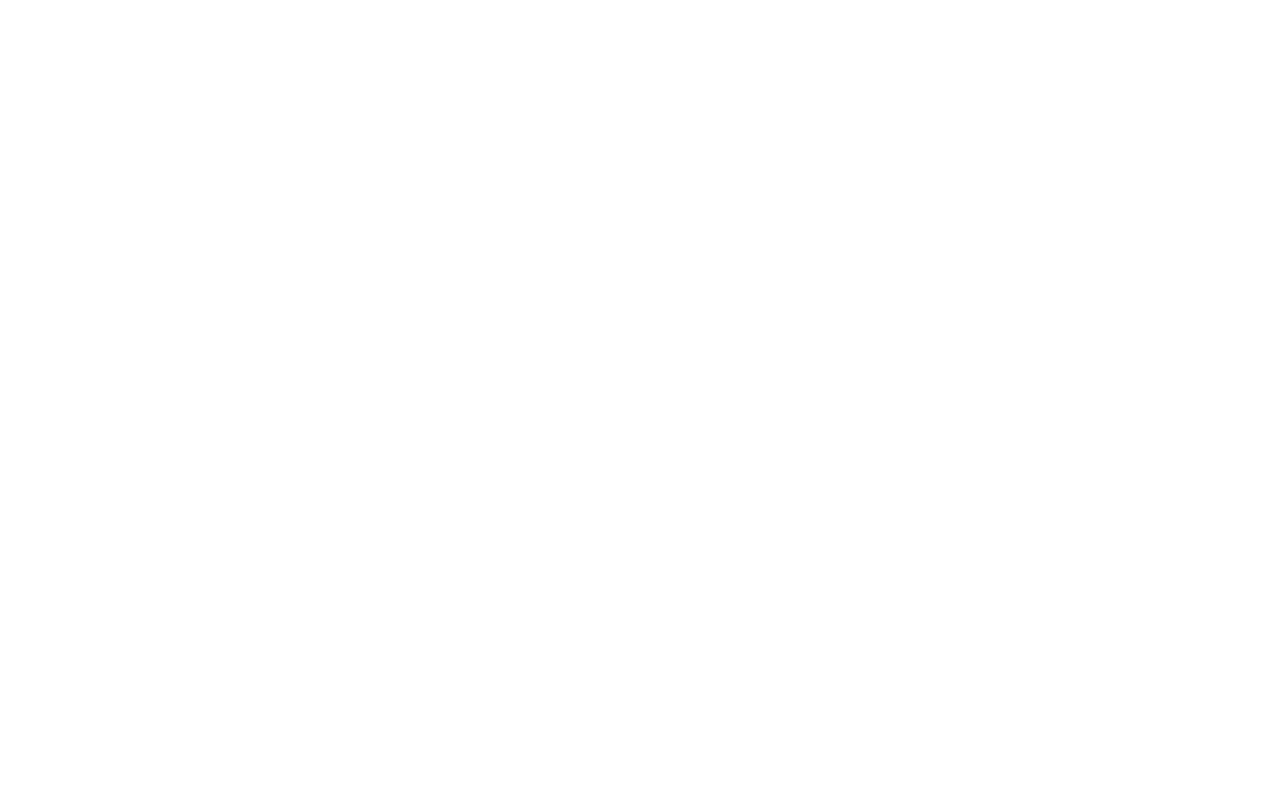
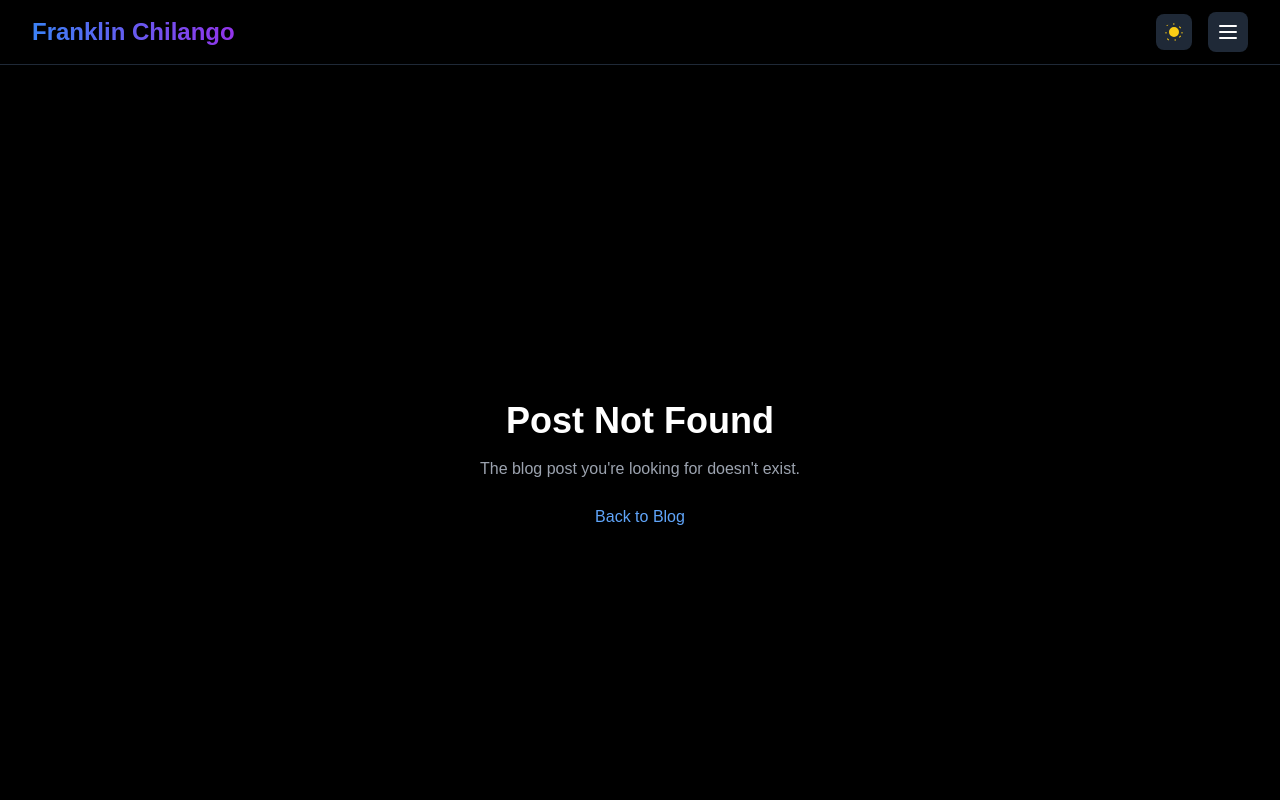
Before and after one commit to chila254/portfolio, a Next.js app: page /blog/1 in a window 1280 px wide. Before the commit this address had no page. Shown: the top 800 px of the page. Built offline with nearby package versions, Linux system fonts and the light colour scheme.

Commit message:
Fix blog post routing - use useParams hook for dynamic routes
Amp-Thread-ID: https://ampcode.com/threads/T-019c869e-278b-7784-b49c-7a961da5aaa5
Co-authored-by: Amp <amp@ampcode.com>

```diff
--- a/src/app/blog/[slug]/page.tsx
+++ b/src/app/blog/[slug]/page.tsx
@@ -3,14 +3,35 @@
 import { useTheme } from "@/context/ThemeContext";
 import { blogPosts } from "@/data/blog";
 import Link from "next/link";
-import { notFound } from "next/navigation";
+import { useParams } from "next/navigation";
 
-export default function BlogPost({ params }: { params: { slug: string } }) {
+export default function BlogPost() {
   const { theme } = useTheme();
-  const post = blogPosts.find((p) => p.slug === params.slug);
+  const params = useParams();
+  const slug = params?.slug as string;
+
+  const post = blogPosts.find((p) => p.slug === slug);
 
   if (!post) {
-    notFound();
+    return (
+      <div className={`min-h-screen flex items-center justify-center ${
+        theme === "dark" ? "bg-black text-white" : "bg-white text-gray-900"
+      }`}>
+        <div className="text-center">
+          <h1 className="text-4xl font-bold mb-4">Post Not Found</h1>
+          <p className={`mb-6 ${theme === "dark" ? "text-gray-400" : "text-gray-600"}`}>
+            The blog post you're looking for doesn't exist.
+          </p>
+          <Link href="/blog" className={`font-medium transition-colors ${
+            theme === "dark"
+              ? "text-blue-400 hover:text-blue-300"
+              : "text-blue-600 hover:text-blue-500"
+          }`}>
+            Back to Blog
+          </Link>
+        </div>
+      </div>
+    );
   }
 
   // Parse markdown-like content into HTML
```
